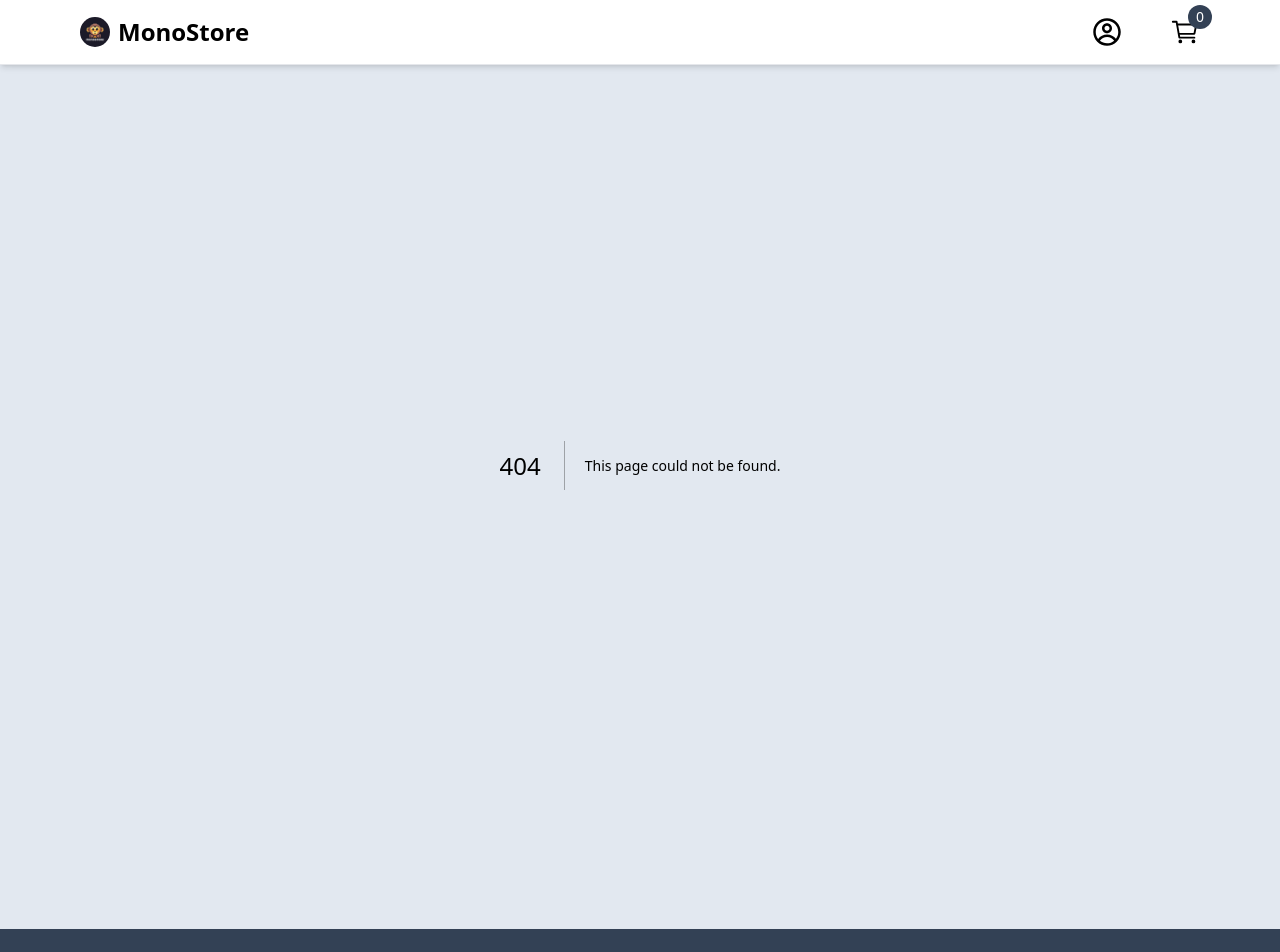
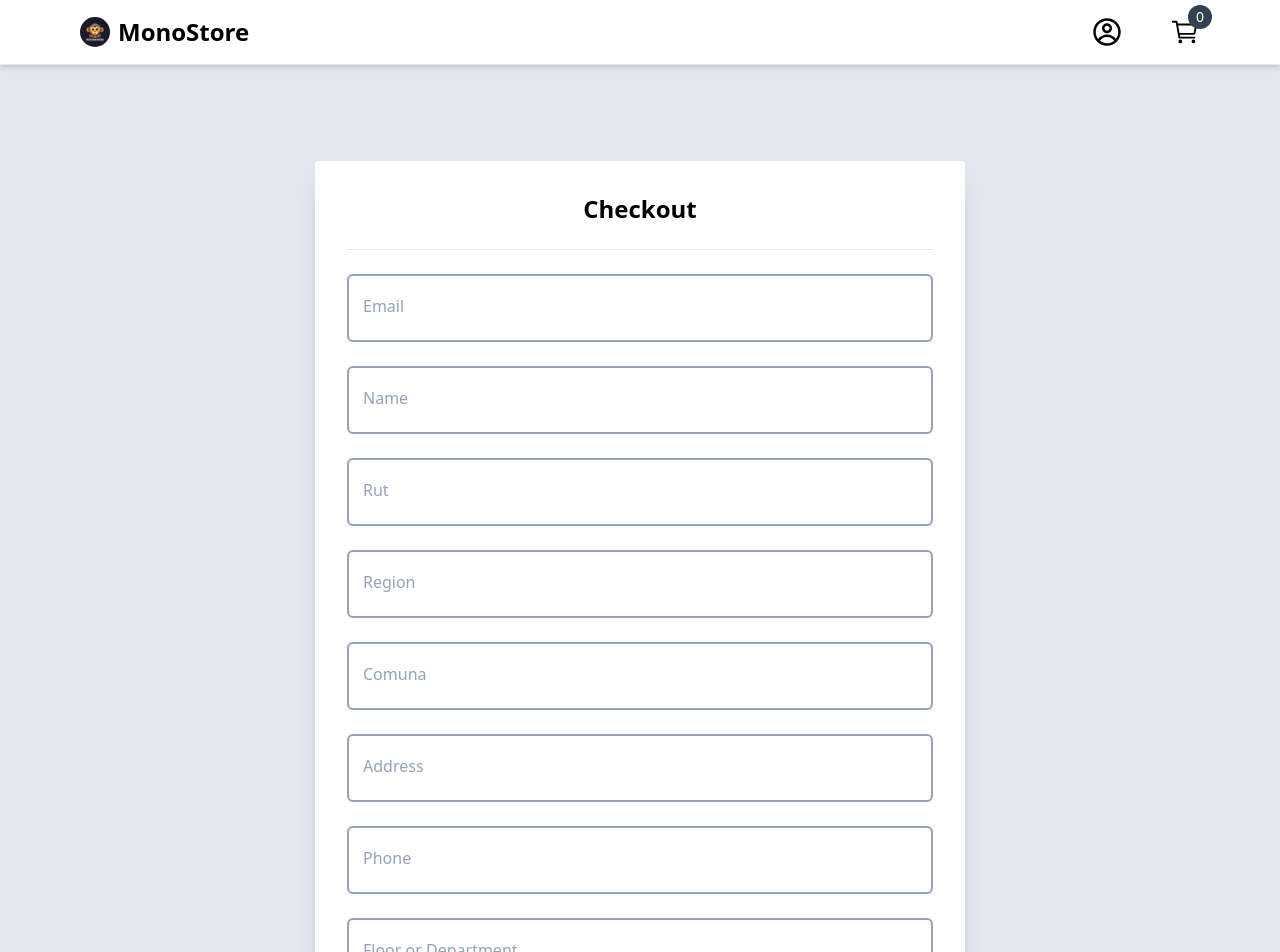
Before and after one commit to ecommerce-proyecto-integrador/frontend, a Next.js app: page /pages/checkout/not-logged in a window 1280 px wide. Before the commit this address had no page. Shown: the top 952 px of the page. Built offline with nearby package versions, Linux system fonts and the light colour scheme.

Commit message:
Feature: added screens for checkout logged and not logged

```diff
--- /dev/null
+++ b/src/app/components/checkout/LoggedInCheckout.tsx
@@ -0,0 +1,97 @@
+'use client';
+import React, { useState } from 'react';
+import { useMutation, gql } from '@apollo/client';
+import { useRouter } from "next/navigation";
+import  Heading  from '../product/Heading';
+import Input from '../input/Input';
+import { useForm, FieldValues, SubmitHandler } from 'react-hook-form';
+import Button from '../Button';
+import Link from 'next/link';
+import { setCookie, getCookie } from 'cookies-next';
+
+
+const LoggedInCheckoutForm: React.FC = () => {
+  const router = useRouter();
+  const [email, setEmail] = useState('');
+  const [password, setPassword] = useState('');
+  const [name, setName] = useState('');
+  const [rut, setRut] = useState('');
+  const [region, setRegion] = useState('');
+  const [comuna, setComuna] = useState('');
+  const [address, setAddress] = useState('');
+  const [phone, setPhone] = useState('');
+  const [floorOrDepartment, setFloorOrDepartment] = useState('');
+  const [loginError, setLoginError] = useState('');
+  const [isLoading, setIsLoading] = useState(false);
+  const token = getCookie("token");
+  const { register, formState: {errors}, handleSubmit } = useForm<FieldValues>({
+    defaultValues: {
+      email: '',
+      password: '',
+      name: '',
+      rut: '',
+      region: '',
+      comuna: '',
+      address: '',
+      phone: '',
+      floorOrDepartment: '',
+    },
+  });
+
+  const handleEmailChange = (value: string) => {
+    setEmail(value); // Actualiza el estado del correo electrónico
+  };
+
+  const handleNameChange = (value: string) => {
+    setName(value); // Actualiza el estado del nombre
+  };
+
+  const handleRutChange = (value: string) => {
+    setRut(value); // Actualiza el estado del rut
+  };
+
+  const handleRegionChange = (value: string) => {
+    setRegion(value); // Actualiza el estado de la región
+  };
+
+  const handleComunaChange = (value: string) => {
+    setComuna(value); // Actualiza el estado de la comuna
+  };
+
+  const handleAddressChange = (value: string) => {
+    setAddress(value); // Actualiza el estado de la dirección
+  };
+
+  const handlePhoneChange = (value: string) => {
+    setPhone(value); // Actualiza el estado del teléfono
+  };
+
+  const handleFloorOrDepartmentChange = (value: string) => {
+    setFloorOrDepartment(value); // Actualiza el estado del piso o departamento
+  };
+
+  const handlePayment = () => {
+    router.push('/pages/checkout/payment');
+  }
+
+    return (
+      <>
+      <Heading title='Checkout' />
+      <hr className='bg-slate-300 w-full h-px'/>
+      <Input id='email' label='Email' disabled={isLoading} register={register} errors={errors} required onChange={handleEmailChange}/>
+      <Input id='name' label='Name' disabled={isLoading} register={register} errors={errors} required onChange={handleNameChange}/>
+      <Input id='rut' label='Rut' disabled={isLoading} register={register} errors={errors} required onChange={handleRutChange}/>
+      <Input id='region' label='Region' disabled={isLoading} register={register} errors={errors} required onChange={handleRegionChange}/>
+      <Input id='comuna' label='Comuna' disabled={isLoading} register={register} errors={errors} required onChange={handleComunaChange}/>
+      <Input id='address' label='Address' disabled={isLoading} register={register} errors={errors} required onChange={handleAddressChange}/>
+      <Input id='phone' label='Phone' disabled={isLoading} register={register} errors={errors} required onChange={handlePhoneChange}/>
+      <Input id='floorOrDepartment' label='Floor or Department' disabled={isLoading} register={register} errors={errors} required onChange={handleFloorOrDepartmentChange}/>
+      <hr className='bg-slate-300 w-full h-px'/>
+
+      <Button label='Payment' onClick={handlePayment} disabled={isLoading}/>
+
+    </>
+    );
+  }
+
+  export default LoggedInCheckoutForm;
--- /dev/null
+++ b/src/app/components/checkout/NotLoggedInCheckout.tsx
@@ -0,0 +1,95 @@
+'use client';
+import React, { useState } from 'react';
+import { useMutation, gql } from '@apollo/client';
+import { useRouter } from "next/navigation";
+import  Heading  from '../product/Heading';
+import Input from '../input/Input';
+import { useForm, FieldValues, SubmitHandler } from 'react-hook-form';
+import Button from '../Button';
+import Link from 'next/link';
+import { setCookie } from 'cookies-next';
+
+const NotLoggedInCheckoutForm: React.FC = () => {
+  const router = useRouter();
+  const [email, setEmail] = useState('');
+  const [password, setPassword] = useState('');
+  const [name, setName] = useState('');
+  const [rut, setRut] = useState('');
+  const [region, setRegion] = useState('');
+  const [comuna, setComuna] = useState('');
+  const [address, setAddress] = useState('');
+  const [phone, setPhone] = useState('');
+  const [floorOrDepartment, setFloorOrDepartment] = useState('');
+  const [loginError, setLoginError] = useState('');
+  const [isLoading, setIsLoading] = useState(false);
+  const { register, formState: {errors}, handleSubmit } = useForm<FieldValues>({
+    defaultValues: {
+      email: '',
+      password: '',
+      name: '',
+      rut: '',
+      region: '',
+      comuna: '',
+      address: '',
+      phone: '',
+      floorOrDepartment: '',
+    },
+  });
+
+  const handleEmailChange = (value: string) => {
+    setEmail(value); // Actualiza el estado del correo electrónico
+  };
+
+  const handleNameChange = (value: string) => {
+    setName(value); // Actualiza el estado del nombre
+  };
+
+  const handleRutChange = (value: string) => {
+    setRut(value); // Actualiza el estado del rut
+  };
+
+  const handleRegionChange = (value: string) => {
+    setRegion(value); // Actualiza el estado de la región
+  };
+
+  const handleComunaChange = (value: string) => {
+    setComuna(value); // Actualiza el estado de la comuna
+  };
+
+  const handleAddressChange = (value: string) => {
+    setAddress(value); // Actualiza el estado de la dirección
+  };
+
+  const handlePhoneChange = (value: string) => {
+    setPhone(value); // Actualiza el estado del teléfono
+  };
+
+  const handleFloorOrDepartmentChange = (value: string) => {
+    setFloorOrDepartment(value); // Actualiza el estado del piso o departamento
+  };
+
+  const handlePayment = () => {
+    router.push('/pages/checkout/payment');
+  }
+
+    return (
+      <>
+      <Heading title='Checkout' />
+      <hr className='bg-slate-300 w-full h-px'/>
+      <Input id='email' label='Email' disabled={isLoading} register={register} errors={errors} required onChange={handleEmailChange}/>
+      <Input id='name' label='Name' disabled={isLoading} register={register} errors={errors} required onChange={handleNameChange}/>
+      <Input id='rut' label='Rut' disabled={isLoading} register={register} errors={errors} required onChange={handleRutChange}/>
+      <Input id='region' label='Region' disabled={isLoading} register={register} errors={errors} required onChange={handleRegionChange}/>
+      <Input id='comuna' label='Comuna' disabled={isLoading} register={register} errors={errors} required onChange={handleComunaChange}/>
+      <Input id='address' label='Address' disabled={isLoading} register={register} errors={errors} required onChange={handleAddressChange}/>
+      <Input id='phone' label='Phone' disabled={isLoading} register={register} errors={errors} required onChange={handlePhoneChange}/>
+      <Input id='floorOrDepartment' label='Floor or Department' disabled={isLoading} register={register} errors={errors} required onChange={handleFloorOrDepartmentChange}/>
+      <hr className='bg-slate-300 w-full h-px'/>
+
+      <Button label='Payment' onClick={handlePayment} disabled={isLoading}/>
+
+    </>
+    );
+  }
+
+  export default NotLoggedInCheckoutForm;
--- /dev/null
+++ b/src/app/pages/checkout/not-logged/page.tsx
@@ -0,0 +1,19 @@
+import Container from "@/app/components/Container";
+import FormWrap from "@/app/components/FormWrap";
+import GraphQlProvider from "@/app/GraphQLProvider";
+import NotLoggedInCheckoutForm from "@/app/components/checkout/NotLoggedInCheckout";
+
+const Checkout: React.FC = () => {
+    return (
+        <GraphQlProvider  children={undefined}  >
+            <Container>
+                <FormWrap>
+                    <NotLoggedInCheckoutForm />
+                </FormWrap>
+            </Container>
+        </GraphQlProvider>
+
+    );
+};
+
+export default Checkout;
--- a/src/app/pages/profileuser/page.tsx
+++ b/src/app/pages/profileuser/page.tsx
@@ -4,8 +4,8 @@ import ChangePasswordForm from "@/app/components/pass-recovery/ChangePasswordFor
 import GraphQlProvider from "../../GraphQLProvider";
 import Link from "next/link";
 import Image from "next/image";
-import MonoPerfil from "../../../../public/monoperfil.jpg";
-import landindImage from "../../../../public/landing-img.jpg";
+//import MonoPerfil from "../../../../public/monoperfil.jpg";
+//import landindImage from "../../../../public/landing-img.jpg";
 import { gql, useQuery } from "@apollo/client";
 import client from "../../apolloClient"
 import { useRouter } from "next/navigation";
```
